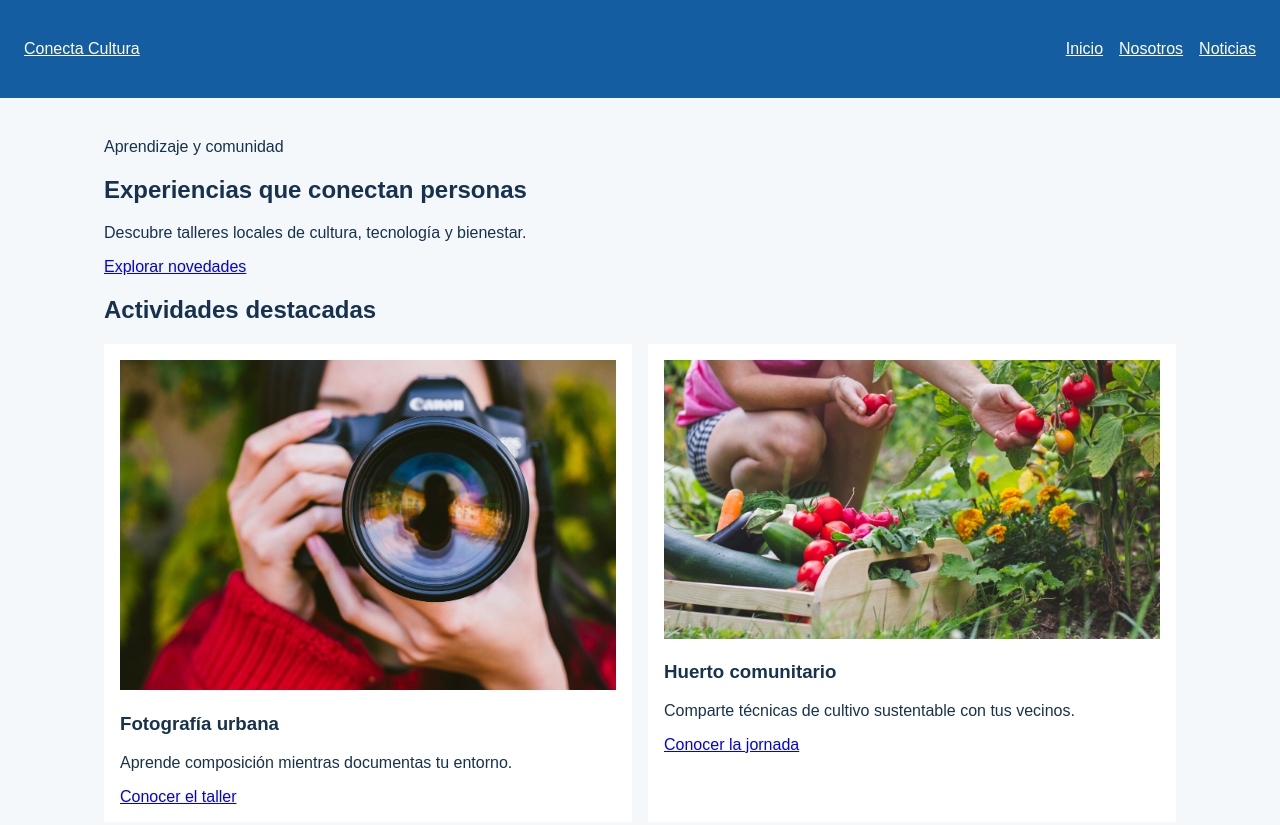
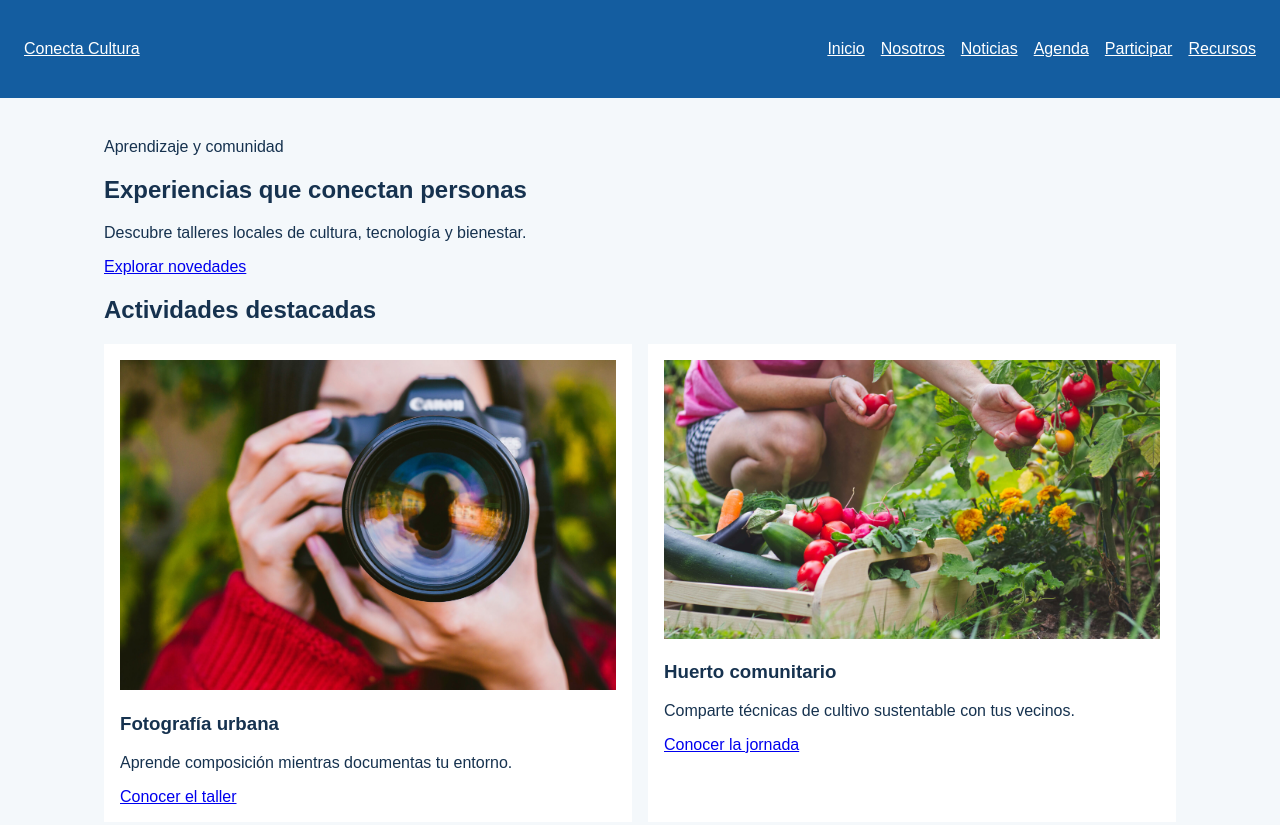
Before and after one commit to sebhood/Conecta-Cultura, a plain HTML site: page index.html in a window 1280 px wide. Shown: the top 825 px of the page. Drawn offline with Linux system fonts and the light colour scheme.

Commit message:
feat: actualizar navegacion con agenda y participacion

```diff
--- a/index.html
+++ b/index.html
@@ -16,6 +16,9 @@
         <li><a href="index.html" aria-current="page">Inicio</a></li>
         <li><a href="nosotros.html">Nosotros</a></li>
         <li><a href="noticias.html">Noticias</a></li>
+        <li><a href="agenda.html">Agenda</a></li>
+        <li><a href="participar.html">Participar</a></li>
+        <li><a href="recursos.html">Recursos</a></li>
       </ul>
     </nav>
   </header>
```
Also changed, not shown: nosotros.html (+3 -0 lines), noticia-detalle-1.html (+3 -0 lines), noticia-detalle-2.html (+3 -0 lines), noticias.html (+3 -0 lines).
